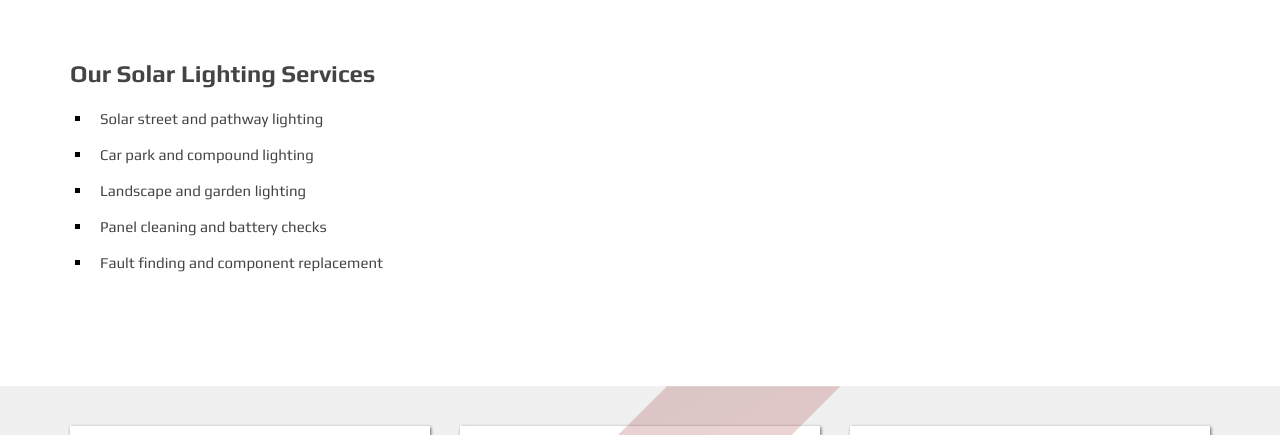
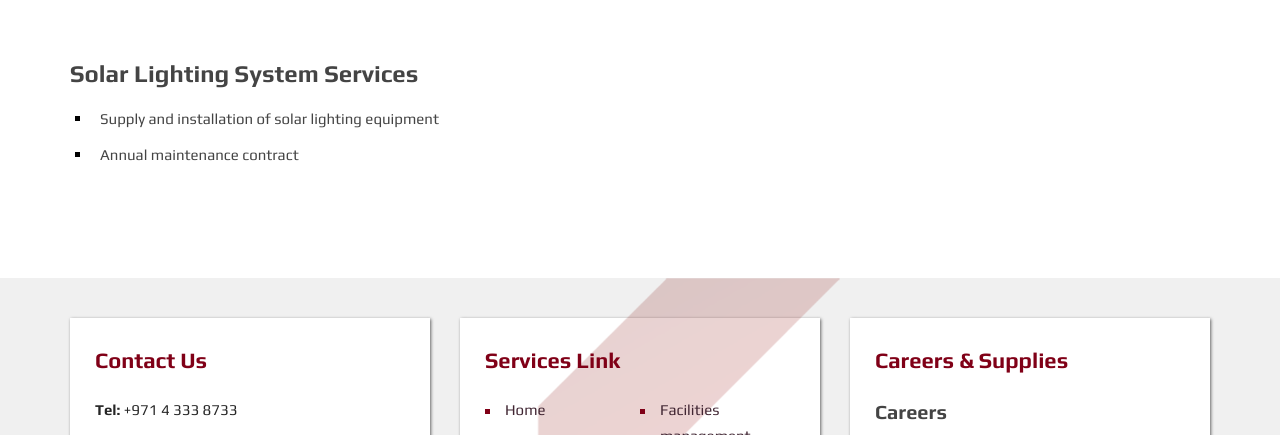
Before and after one commit to Yennetivinay/Al-kharbash, a plain HTML site: page solar-lighting.html in a window 1280 px wide. Shown: the part 935-1370 px from the top of the page. Drawn offline with Linux system fonts and the light colour scheme.

Commit message:
Solar Lighting page: company-supplied services list

```diff
--- a/solar-lighting.html
+++ b/solar-lighting.html
@@ -239,13 +239,10 @@
         <div class="inner-balance">
           <div class="col-md-12 col-sm-12 col-xs-12">
             <div class="single-well">
-              <h4>Our Solar Lighting Services </h4>
+              <h4>Solar Lighting System Services </h4>
               <ul class="marker-list">
-                <li>Solar street and pathway lighting</li>
-                <li>Car park and compound lighting</li>
-                <li>Landscape and garden lighting</li>
-                <li>Panel cleaning and battery checks</li>
-                <li>Fault finding and component replacement</li>
+                <li>Supply and installation of solar lighting equipment</li>
+                <li>Annual maintenance contract</li>
               </ul>
             </div>
           </div>
```
